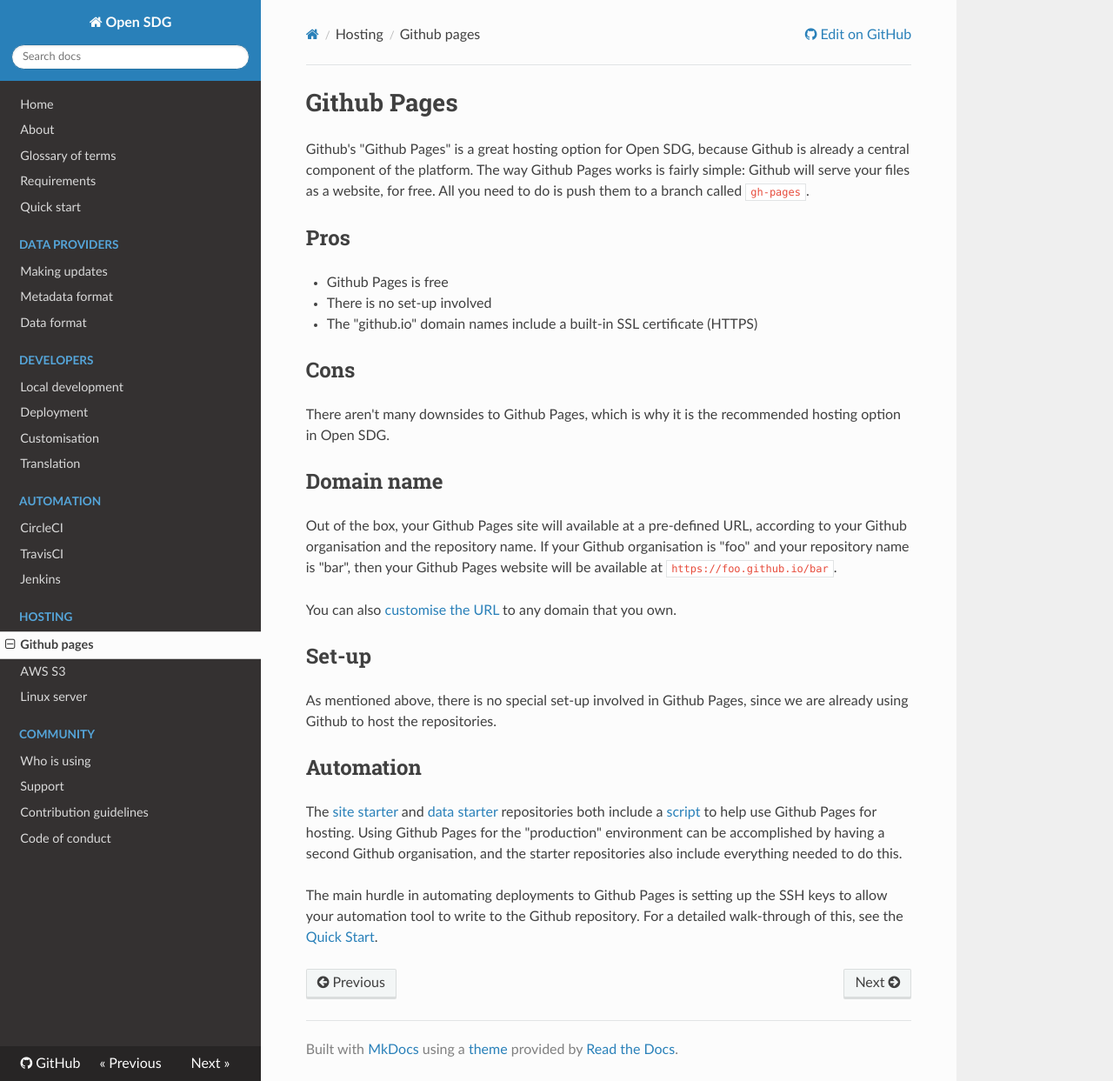
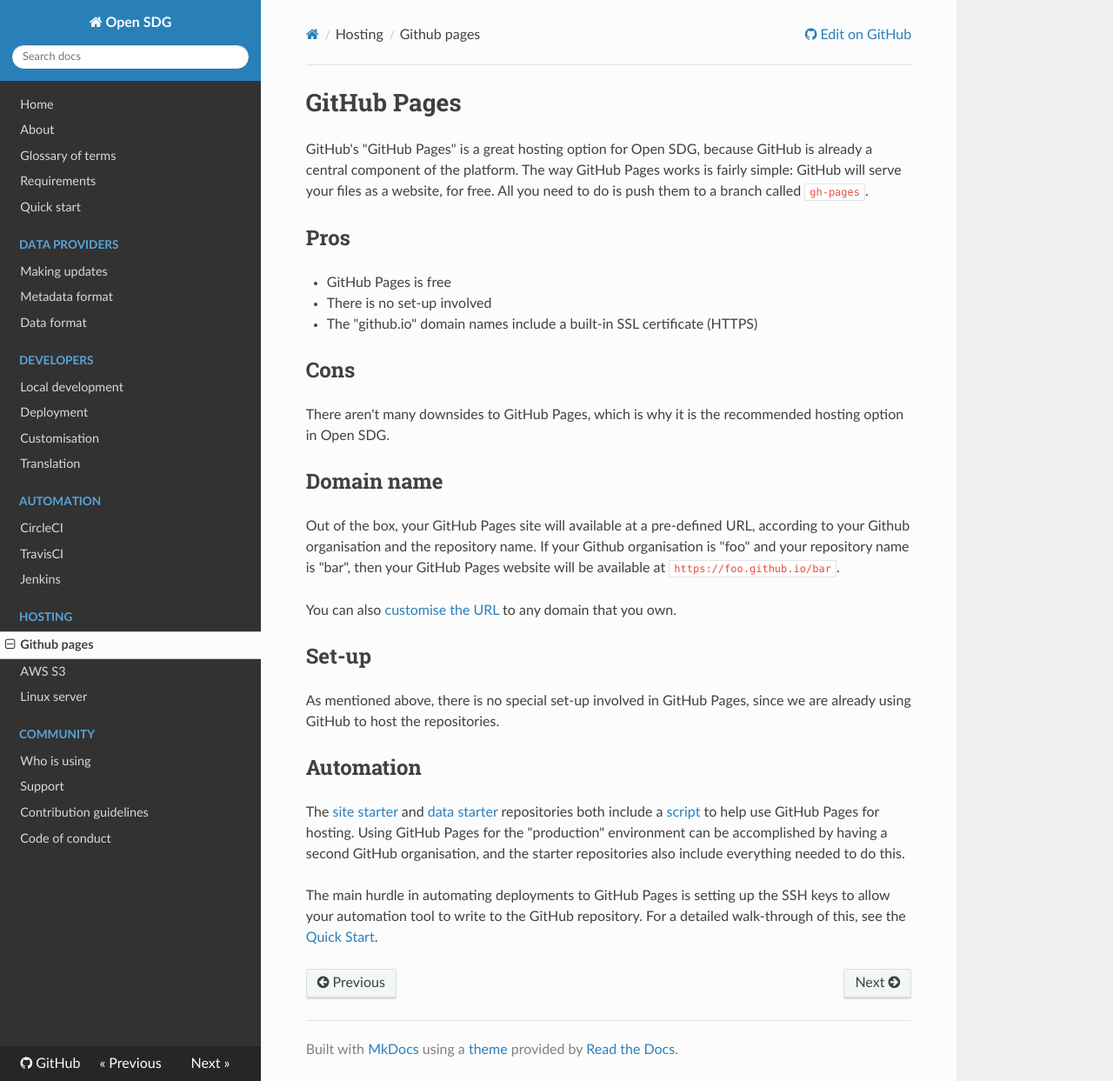
Before and after one commit to open-sdg/open-sdg, an MkDocs documentation site: the page built from docs/hosting/github-pages.md, in a window 1280 px wide and 1243 px high. Shown: the whole window at 87% size. Built offline with MkDocs 1.6.1, drawn with Linux system fonts in a browser that asks for light colours; nearby versions of some CDN libraries; old or Windows-style settings are respelled for this version of MkDocs.

Commit message:
Update github-pages.md

```diff
--- a/docs/hosting/github-pages.md
+++ b/docs/hosting/github-pages.md
@@ -1,29 +1,29 @@
-<h1>Github Pages</h1>
+<h1>GitHub Pages</h1>
 
-Github's "Github Pages" is a great hosting option for Open SDG, because Github is already a central component of the platform. The way Github Pages works is fairly simple: Github will serve your files as a website, for free. All you need to do is push them to a branch called `gh-pages`.
+GitHub's "GitHub Pages" is a great hosting option for Open SDG, because GitHub is already a central component of the platform. The way GitHub Pages works is fairly simple: GitHub will serve your files as a website, for free. All you need to do is push them to a branch called `gh-pages`.
 
 ## Pros
 
-* Github Pages is free
+* GitHub Pages is free
 * There is no set-up involved
 * The "github.io" domain names include a built-in SSL certificate (HTTPS)
 
 ## Cons
 
-There aren't many downsides to Github Pages, which is why it is the recommended hosting option in Open SDG.
+There aren't many downsides to GitHub Pages, which is why it is the recommended hosting option in Open SDG.
 
 ## Domain name
 
-Out of the box, your Github Pages site will available at a pre-defined URL, according to your Github organisation and the repository name. If your Github organisation is "foo" and your repository name is "bar", then your Github Pages website will be available at `https://foo.github.io/bar`.
+Out of the box, your GitHub Pages site will available at a pre-defined URL, according to your Github organisation and the repository name. If your Github organisation is "foo" and your repository name is "bar", then your GitHub Pages website will be available at `https://foo.github.io/bar`.
 
 You can also [customise the URL](https://help.github.com/articles/using-a-custom-domain-with-github-pages/) to any domain that you own.
 
 ## Set-up
 
-As mentioned above, there is no special set-up involved in Github Pages, since we are already using Github to host the repositories.
+As mentioned above, there is no special set-up involved in GitHub Pages, since we are already using GitHub to host the repositories.
 
 ## Automation
 
-The [site starter](https://github.com/open-sdg/open-sdg-site-starter) and [data starter](https://github.com/open-sdg/open-sdg-data-starter) repositories both include a [script](https://github.com/open-sdg/open-sdg-site-starter/blob/develop/scripts/deploy/circleci/deploy_staging.sh) to help use Github Pages for hosting. Using Github Pages for the "production" environment can be accomplished by having a second Github organisation, and the starter repositories also include everything needed to do this.
+The [site starter](https://github.com/open-sdg/open-sdg-site-starter) and [data starter](https://github.com/open-sdg/open-sdg-data-starter) repositories both include a [script](https://github.com/open-sdg/open-sdg-site-starter/blob/develop/scripts/deploy/circleci/deploy_staging.sh) to help use GitHub Pages for hosting. Using GitHub Pages for the "production" environment can be accomplished by having a second GitHub organisation, and the starter repositories also include everything needed to do this.
 
-The main hurdle in automating deployments to Github Pages is setting up the SSH keys to allow your automation tool to write to the Github repository. For a detailed walk-through of this, see the [Quick Start](../quick-start.md).
+The main hurdle in automating deployments to GitHub Pages is setting up the SSH keys to allow your automation tool to write to the GitHub repository. For a detailed walk-through of this, see the [Quick Start](../quick-start.md).
```
